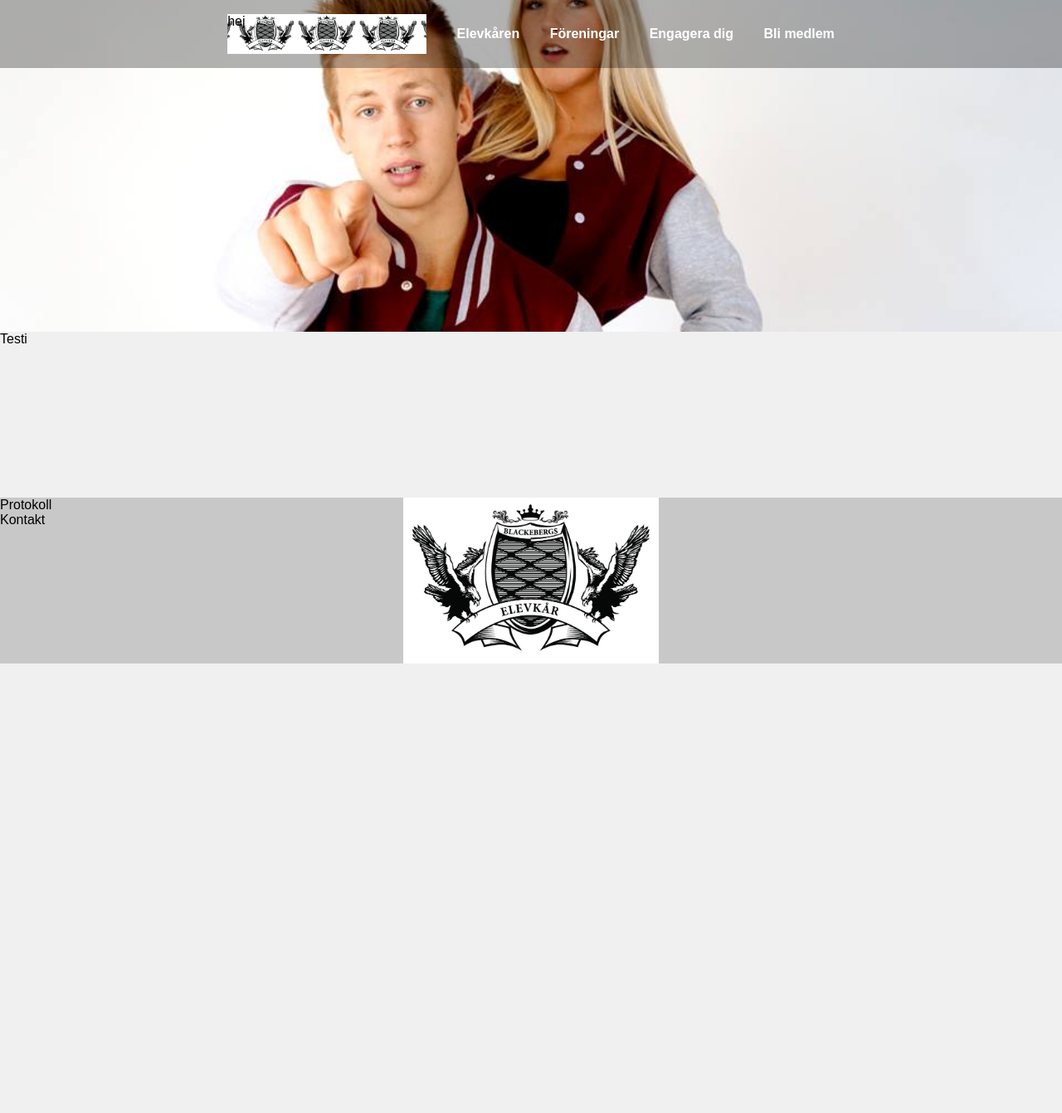
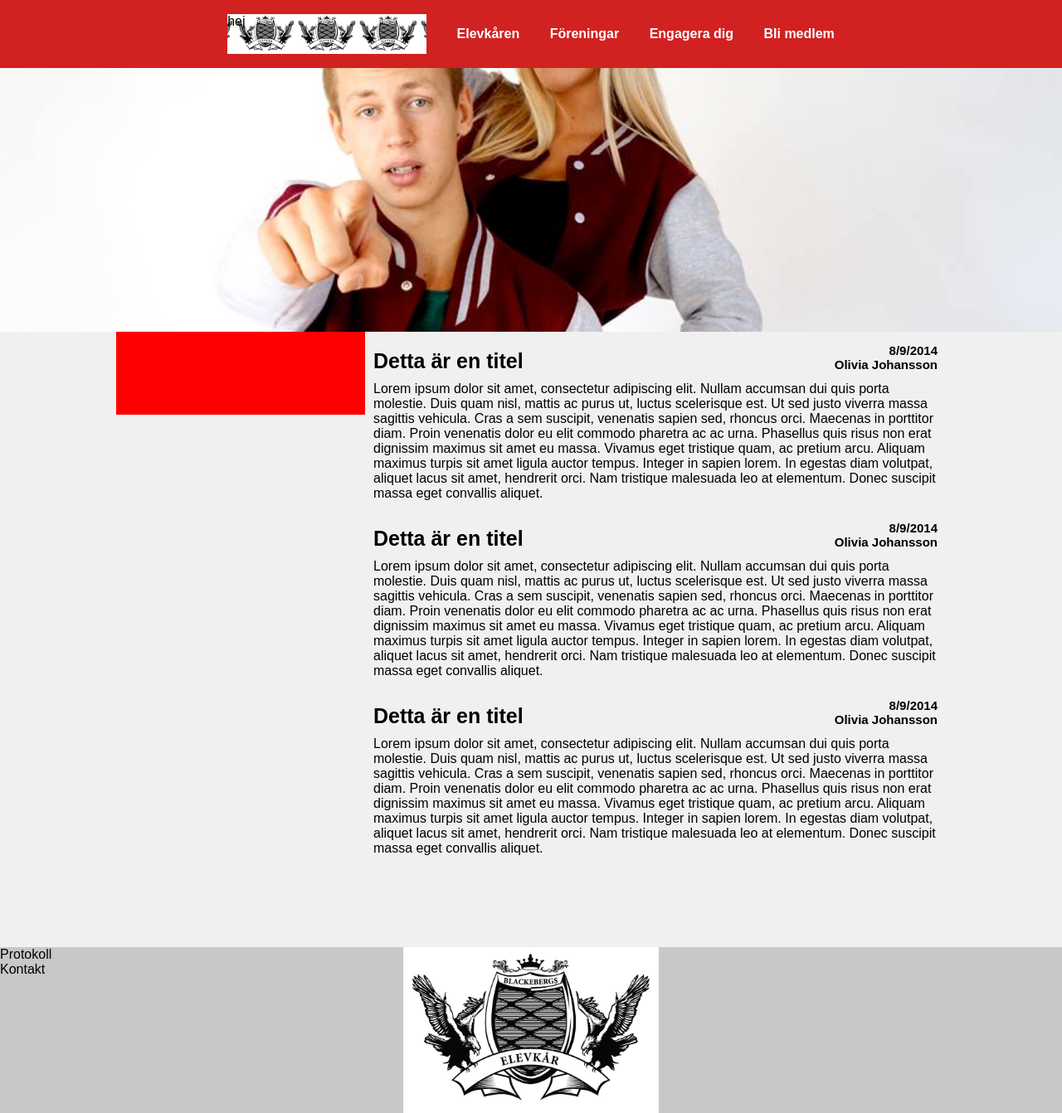
Before and after one commit to akaProxy/Elevk-rens-hemsida, a PHP site: page / in a window 1280 px wide. Shown: the whole page at 83% size. Before the commit the page ends 800 px from the top, so only its background shows below. Run offline with PHP 8.4, Linux system fonts and the light colour scheme.

Commit message:
allmänt upplägg kring artiklar klart

```diff
--- a/index.html
+++ b/index.html
@@ -39,11 +39,74 @@ Dessutom, github-länk:
             </div>
         </header>
 
-        <section id="content">
-            <p>
-                Testi
-            </p>
-        </section>
+        <main id="content">
+            <section class="instagram">
+                <!-- Här placeras instaflow och andra saker -->
+            </section>
+
+            <section class="flow">
+                <!-- Här placeras artiklar -->
+                <!-- I varje header placeras titel, datum och skribent -->
+
+                <article>
+                    <header>
+                        <H1>
+                            Detta är en titel
+                        </H1>
+
+
+                            <h2>
+                                8/9/2014 </br>
+                                Olivia Johansson
+                            </h2>
+                    </header>
+
+                    <p>
+                        Lorem ipsum dolor sit amet, consectetur adipiscing elit. Nullam accumsan dui quis porta molestie. Duis quam nisl, mattis ac purus ut, luctus scelerisque est. Ut sed justo viverra massa sagittis vehicula. Cras a sem suscipit, venenatis sapien sed, rhoncus orci. Maecenas in porttitor diam. Proin venenatis dolor eu elit commodo pharetra ac ac urna. Phasellus quis risus non erat dignissim maximus sit amet eu massa. Vivamus eget tristique quam, ac pretium arcu. Aliquam maximus turpis sit amet ligula auctor tempus. Integer in sapien lorem. In egestas diam volutpat, aliquet lacus sit amet, hendrerit orci. Nam tristique malesuada leo at elementum. Donec suscipit massa eget convallis aliquet.
+                    </p>
+
+                </article>
+
+                <article>
+                    <header>
+                        <H1>
+                            Detta är en titel
+                        </H1>
+
+
+                            <h2>
+                                8/9/2014 </br>
+                                Olivia Johansson
+                            </h2>
+                    </header>
+
+
+
+                    <p>
+                        Lorem ipsum dolor sit amet, consectetur adipiscing elit. Nullam accumsan dui quis porta molestie. Duis quam nisl, mattis ac purus ut, luctus scelerisque est. Ut sed justo viverra massa sagittis vehicula. Cras a sem suscipit, venenatis sapien sed, rhoncus orci. Maecenas in porttitor diam. Proin venenatis dolor eu elit commodo pharetra ac ac urna. Phasellus quis risus non erat dignissim maximus sit amet eu massa. Vivamus eget tristique quam, ac pretium arcu. Aliquam maximus turpis sit amet ligula auctor tempus. Integer in sapien lorem. In egestas diam volutpat, aliquet lacus sit amet, hendrerit orci. Nam tristique malesuada leo at elementum. Donec suscipit massa eget convallis aliquet.
+                    </p>
+                </article>
+
+                <article>
+                    <header>
+                        <H1>
+                            Detta är en titel
+                        </H1>
+
+
+                            <h2>
+                                8/9/2014 </br>
+                                Olivia Johansson
+                            </h2>
+                    </header>
+
+                    <p>
+                        Lorem ipsum dolor sit amet, consectetur adipiscing elit. Nullam accumsan dui quis porta molestie. Duis quam nisl, mattis ac purus ut, luctus scelerisque est. Ut sed justo viverra massa sagittis vehicula. Cras a sem suscipit, venenatis sapien sed, rhoncus orci. Maecenas in porttitor diam. Proin venenatis dolor eu elit commodo pharetra ac ac urna. Phasellus quis risus non erat dignissim maximus sit amet eu massa. Vivamus eget tristique quam, ac pretium arcu. Aliquam maximus turpis sit amet ligula auctor tempus. Integer in sapien lorem. In egestas diam volutpat, aliquet lacus sit amet, hendrerit orci. Nam tristique malesuada leo at elementum. Donec suscipit massa eget convallis aliquet.
+                    </p>
+                </article>
+            </section>
+
+        </main>
 
         <footer>
             <ul>
--- a/style.css
+++ b/style.css
@@ -5,12 +5,14 @@
 }
 html, body {
     height: 100%;
+    min-width: 800px;
     background: rgb(240,240,240);
 }
 #wrapper {
     min-height: 100%;
     position: relative;
 }
+
 #header_nav > nav {
     position: relative;
     display: inline-block;
@@ -22,10 +24,11 @@ html, body {
     top: 0;
 	left: 0;
 	right: 0;
-    background-color: rgba(0, 0, 0, 0.3);
+    min-width: 800px;
+    /*background-color: rgba(0, 0, 0, 0.3);*/
+    background-color: #D12121;
     display: block;
 }
-
 #header_logo {
     height: 48px;
     width: 240px;
@@ -51,16 +54,57 @@ html, body {
     list-style: none;
 }
 
-
-header {
+#wrapper > header {
     height: 400px;
     background-image: url('header.jpg');
     background-size: cover;
     background-position: center;
 }
 
-#content {
-    padding-bottom: 200px;
+
+main {
+    padding-bottom: 300px;
+    margin:auto;
+    padding-left: 30px;
+    padding-right: 30px;
+    max-width: 1000px;
+}
+main>.instagram {
+    /*detta tror jag är instaflow*/
+    height: 100px;
+    float: left;
+    width: 300px;
+    background: red;
+
+}
+main > .flow {
+
+    margin-left: 300px;
+}
+main > section > article > p {
+    padding: 10px;
+    }
+main > section > article > header {
+    height: 50px;
+    width: 100%;
+    position: relative;
+}
+main > section > article > header > h1 {
+    font-size: 25px;
+    position: absolute;
+    bottom: 0;
+    padding-left: 10px;
+
+}
+main > section > article > header > h2{
+    text-align: right;
+    font-size: 15px;
+    display: block;
+    position: absolute;
+    bottom: 2px;
+    right: 0;
+    padding-right: 10px;
+
 }
 
 footer {
```
